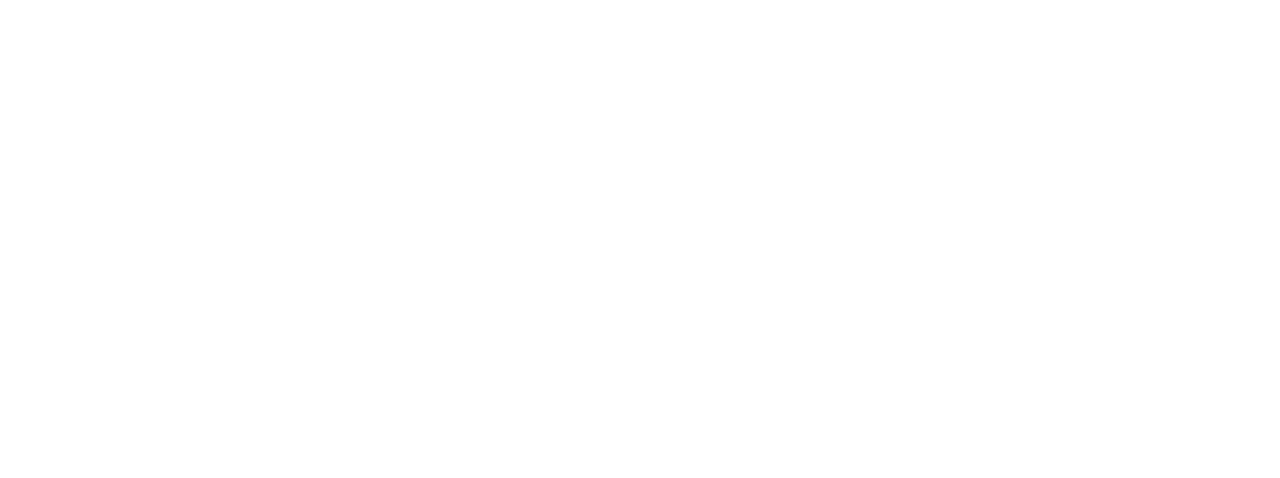
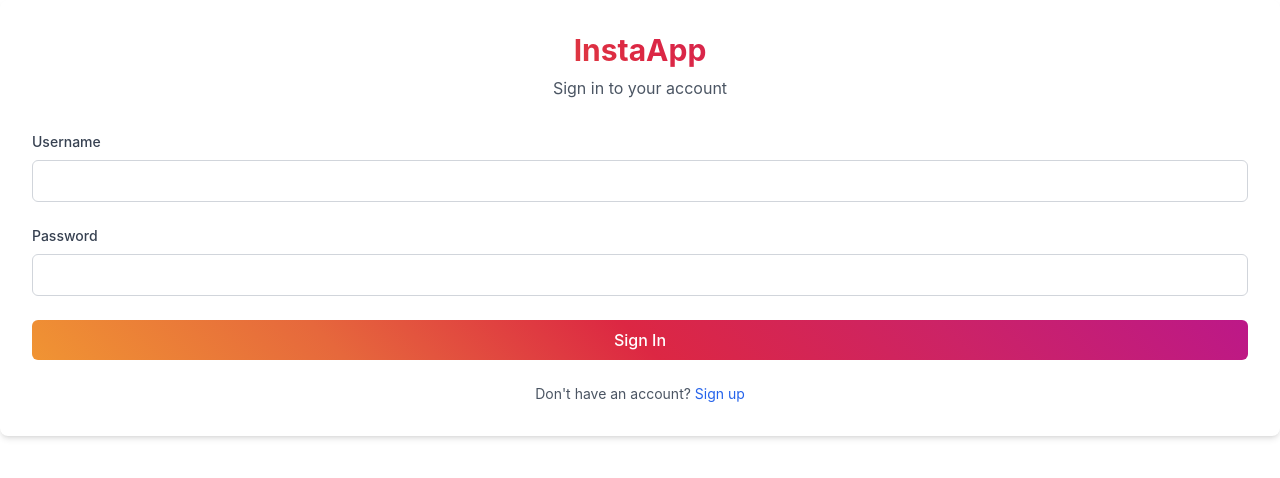
Before and after one commit to bayuramadhans/instaapp-nuxt, a Nuxt app: page /signin in a window 1280 px wide. Shown: the top 478 px of the page. Built offline with nearby package versions, Linux system fonts and the light colour scheme.

Commit message:
feat: pages auth

```diff
--- /dev/null
+++ b/pages/signin.vue
@@ -0,0 +1,101 @@
+<template>
+  <div>
+    <NuxtLayout name="auth">
+      <div class="bg-white p-8 rounded-lg shadow-md">
+        <div class="text-center mb-8">
+          <h1 class="text-3xl font-bold text-instagram text-transparent">
+            InstaApp
+          </h1>
+          <p class="text-gray-600 mt-2">Sign in to your account</p>
+        </div>
+
+        <div v-if="notification != ''" id="toast-danger" class="flex items-center w-full p-4 mb-4 text-gray-500 bg-white rounded-lg shadow-sm" role="alert">
+            <div class="inline-flex items-center justify-center shrink-0 w-8 h-8 text-red-500 bg-red-100 rounded-lg">
+                <svg class="w-5 h-5" aria-hidden="true" xmlns="http://www.w3.org/2000/svg" fill="currentColor" viewBox="0 0 20 20">
+                    <path d="M10 .5a9.5 9.5 0 1 0 9.5 9.5A9.51 9.51 0 0 0 10 .5Zm3.707 11.793a1 1 0 1 1-1.414 1.414L10 11.414l-2.293 2.293a1 1 0 0 1-1.414-1.414L8.586 10 6.293 7.707a1 1 0 0 1 1.414-1.414L10 8.586l2.293-2.293a1 1 0 0 1 1.414 1.414L11.414 10l2.293 2.293Z"/>
+                </svg>
+                <span class="sr-only">Error icon</span>
+            </div>
+            <div class="ms-3 text-sm font-normal">{{ notification }}</div>
+            <button @click="notification = ''" type="button" class="ms-auto -mx-1.5 -my-1.5 bg-white text-gray-400 hover:text-gray-900 rounded-lg focus:ring-2 focus:ring-gray-300 p-1.5 hover:bg-gray-100 inline-flex items-center justify-center h-8 w-8" data-dismiss-target="#toast-danger" aria-label="Close">
+                <span class="sr-only">Close</span>
+                <svg class="w-3 h-3" aria-hidden="true" xmlns="http://www.w3.org/2000/svg" fill="none" viewBox="0 0 14 14">
+                    <path stroke="currentColor" stroke-linecap="round" stroke-linejoin="round" stroke-width="2" d="m1 1 6 6m0 0 6 6M7 7l6-6M7 7l-6 6"/>
+                </svg>
+            </button>
+        </div>
+
+        <form @submit.prevent="handleLogin" class="space-y-6">
+          <div>
+            <label class="block text-sm font-medium text-gray-700 mb-2">
+              Username
+            </label>
+            <input
+              v-model="form.username"
+              type="text"
+              required
+              class="w-full px-3 py-2 border border-gray-300 rounded-md focus:outline-none focus:ring-2 focus:ring-blue-500"
+            />
+          </div>
+
+          <div>
+            <label class="block text-sm font-medium text-gray-700 mb-2">
+              Password
+            </label>
+            <input
+              v-model="form.password"
+              type="password"
+              required
+              class="w-full px-3 py-2 border border-gray-300 rounded-md focus:outline-none focus:ring-2 focus:ring-blue-500"
+            />
+          </div>
+
+          <button
+            type="submit"
+            :disabled="loading"
+            class="w-full instagram-gradient text-white py-2 px-4 rounded-md font-medium hover:opacity-90 disabled:opacity-50"
+          >
+            {{ loading ? 'Signing in...' : 'Sign In' }}
+          </button>
+        </form>
+
+        <div class="mt-6 text-center">
+          <p class="text-sm text-gray-600">
+            Don't have an account?
+            <NuxtLink to="/signup" class="text-blue-600 hover:text-blue-700">
+              Sign up
+            </NuxtLink>
+          </p>
+        </div>
+      </div>
+    </NuxtLayout>
+  </div>
+</template>
+
+<script setup lang="ts">
+import { useAuthStore } from '~/store/auth'
+
+definePageMeta({
+  layout: false
+})
+
+const authStore = useAuthStore()
+const loading = ref(false)
+const notification = ref('')
+
+const form = reactive({
+  username: '',
+  password: ''
+})
+
+const handleLogin = async () => {
+  loading.value = true
+  try {
+    await authStore.login(form.username, form.password)
+  } catch (error) {
+    notification.value = 'Login failed. Please check your credentials.'
+  } finally {
+    loading.value = false
+  }
+}
+</script>
--- /dev/null
+++ b/pages/signup.vue
@@ -0,0 +1,145 @@
+<template>
+  <div>
+    <NuxtLayout name="auth">
+      <div class="bg-white p-8 rounded-lg shadow-md">
+        <div class="text-center mb-8">
+          <h1 class="text-3xl font-bold text-instagram text-transparent">
+            InstaApp
+          </h1>
+          <p class="text-gray-600 mt-2">Create an account</p>
+        </div>
+
+        <div v-if="notification != ''" id="toast-danger" class="flex items-center w-full p-4 mb-4 text-gray-500 bg-white rounded-lg shadow-sm" role="alert">
+            <div class="inline-flex items-center justify-center shrink-0 w-8 h-8 text-red-500 bg-red-100 rounded-lg">
+                <svg class="w-5 h-5" aria-hidden="true" xmlns="http://www.w3.org/2000/svg" fill="currentColor" viewBox="0 0 20 20">
+                    <path d="M10 .5a9.5 9.5 0 1 0 9.5 9.5A9.51 9.51 0 0 0 10 .5Zm3.707 11.793a1 1 0 1 1-1.414 1.414L10 11.414l-2.293 2.293a1 1 0 0 1-1.414-1.414L8.586 10 6.293 7.707a1 1 0 0 1 1.414-1.414L10 8.586l2.293-2.293a1 1 0 0 1 1.414 1.414L11.414 10l2.293 2.293Z"/>
+                </svg>
+                <span class="sr-only">Error icon</span>
+            </div>
+            <div class="ms-3 text-sm font-normal">{{ notification }}</div>
+            <button @click="notification = ''" type="button" class="ms-auto -mx-1.5 -my-1.5 bg-white text-gray-400 hover:text-gray-900 rounded-lg focus:ring-2 focus:ring-gray-300 p-1.5 hover:bg-gray-100 inline-flex items-center justify-center h-8 w-8" data-dismiss-target="#toast-danger" aria-label="Close">
+                <span class="sr-only">Close</span>
+                <svg class="w-3 h-3" aria-hidden="true" xmlns="http://www.w3.org/2000/svg" fill="none" viewBox="0 0 14 14">
+                    <path stroke="currentColor" stroke-linecap="round" stroke-linejoin="round" stroke-width="2" d="m1 1 6 6m0 0 6 6M7 7l6-6M7 7l-6 6"/>
+                </svg>
+            </button>
+        </div>
+
+        <form @submit.prevent="handleSignUp" class="space-y-6">
+          <div>
+            <label class="block text-sm font-medium text-gray-700 mb-2">
+              Name
+            </label>
+            <input
+              v-model="form.name"
+              type="text"
+              required
+              class="w-full px-3 py-2 border border-gray-300 rounded-md focus:outline-none focus:ring-2 focus:ring-blue-500"
+            />
+          </div>
+          <div>
+            <label class="block text-sm font-medium text-gray-700 mb-2">
+              Username
+            </label>
+            <input
+              v-model="form.username"
+              type="text"
+              required
+              class="w-full px-3 py-2 border border-gray-300 rounded-md focus:outline-none focus:ring-2 focus:ring-blue-500"
+            />
+          </div>
+
+          <div>
+            <label class="block text-sm font-medium text-gray-700 mb-2">
+              Email
+            </label>
+            <input
+              v-model="form.email"
+              type="email"
+              required
+              class="w-full px-3 py-2 border border-gray-300 rounded-md focus:outline-none focus:ring-2 focus:ring-blue-500"
+            />
+          </div>
+
+          <div>
+            <label class="block text-sm font-medium text-gray-700 mb-2">
+              Password
+            </label>
+            <input
+              v-model="form.password"
+              type="password"
+              required
+              class="w-full px-3 py-2 border border-gray-300 rounded-md focus:outline-none focus:ring-2 focus:ring-blue-500"
+            />
+          </div>
+
+          <div>
+            <label class="block text-sm font-medium text-gray-700 mb-2">
+              Confirm Password
+            </label>
+            <input
+              v-model="form.confirmPassword"
+              type="password"
+              required
+              class="w-full px-3 py-2 border border-gray-300 rounded-md focus:outline-none focus:ring-2 focus:ring-blue-500"+
+            />
+          </div>
+
+          <button
+            type="submit"
+            :disabled="loading"
+            class="w-full instagram-gradient text-white py-2 px-4 rounded-md font-medium hover:opacity-90 disabled:opacity-50"
+          >
+            {{ loading ? 'Registering...' : 'Sign Up' }}
+          </button>
+        </form>
+
+        <div class="mt-6 text-center">
+          <p class="text-sm text-gray-600">
+            Already have an account?
+            <NuxtLink to="/signin" class="text-blue-600 hover:text-blue-700">
+              Sign in
+            </NuxtLink>
+          </p>
+        </div>
+      </div>
+    </NuxtLayout>
+  </div>
+</template>
+
+<script setup lang="ts">
+import { useAuthStore } from '~/store/auth'
+
+definePageMeta({
+  layout: false
+})
+
+const authStore = useAuthStore()
+const loading = ref(false)
+const notification = ref('')
+
+const form = reactive({
+  name: '',
+  username: '',
+  email: '',
+  password: '',
+  confirmPassword: '',
+})
+
+const handleSignUp = async () => {
+  loading.value = true
+  try {
+    if (form.password.length < 8) {
+      throw new Error('Passwords minimum length is 8 characters')
+    }
+    if (form.password !== form.confirmPassword) {
+      throw new Error('Passwords do not match')
+    }
+    await authStore.register(form)
+  } catch (error) {
+    notification.value = error instanceof Error ? error.message : 'An error occurred during registration'
+  } finally {
+    loading.value = false
+  }
+}
+</script>
```
